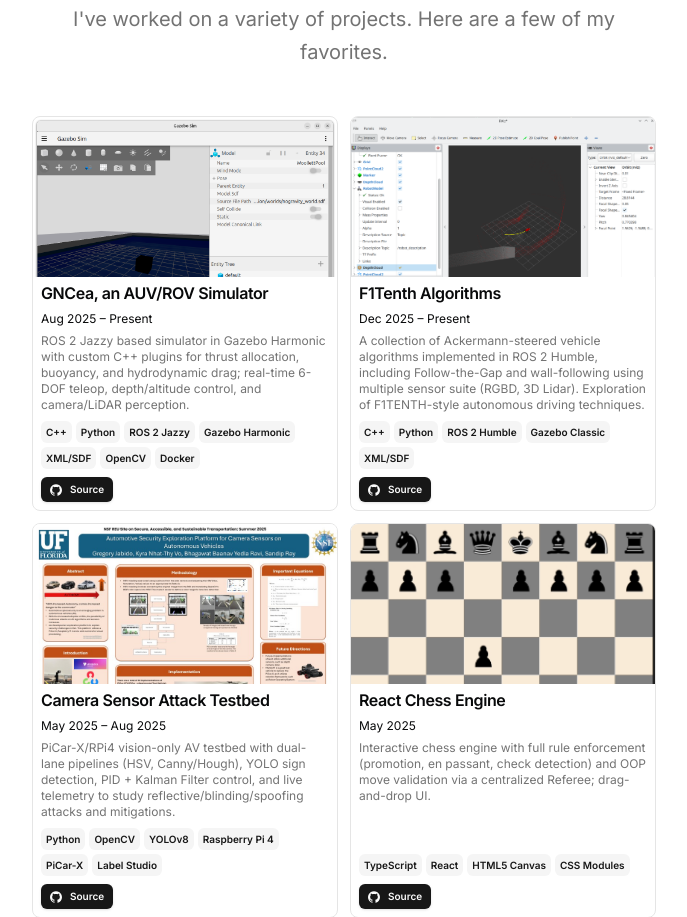
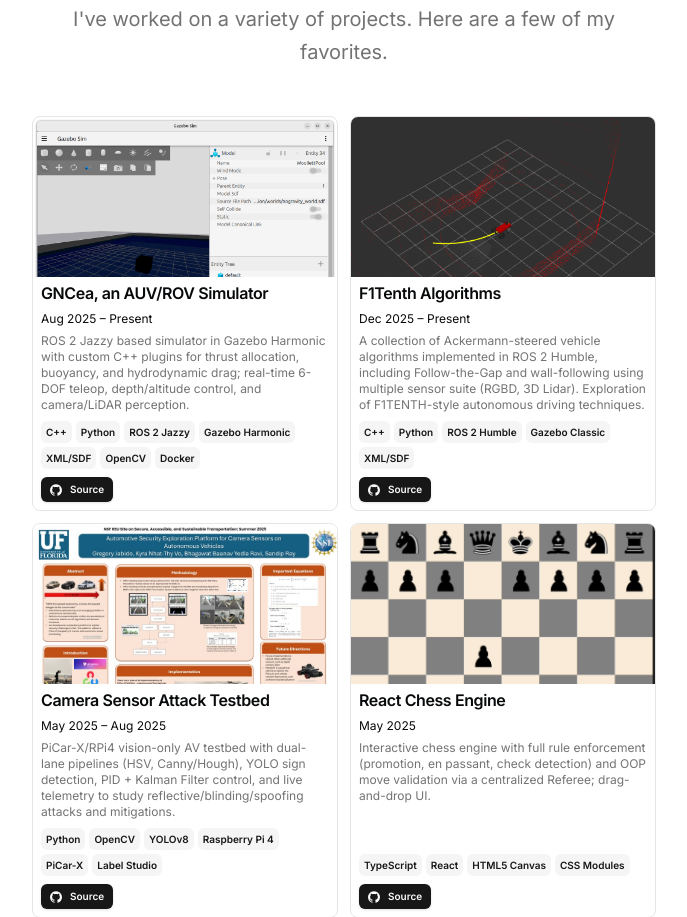
Before and after one commit to sangregoriokimpo/personalwebsite, a Next.js app: page / in a window 1280 px wide. Shown: the part 1480-2397 px from the top of the page, without its empty margins (296-983 px from the left). Built offline with nearby package versions, Linux system fonts and the light colour scheme.

Commit message:
fix: fixed image

```diff
--- a/src/data/resume.tsx
+++ b/src/data/resume.tsx
@@ -216,7 +216,7 @@ export const DATA = {
           icon: <Icons.github className="size-3" />,
         },
       ],
-      image: "/pathmarker.png",
+      image: "/car.png",
       video: "",
     },
     {
```
Also changed, not shown: public/car.png (added).
